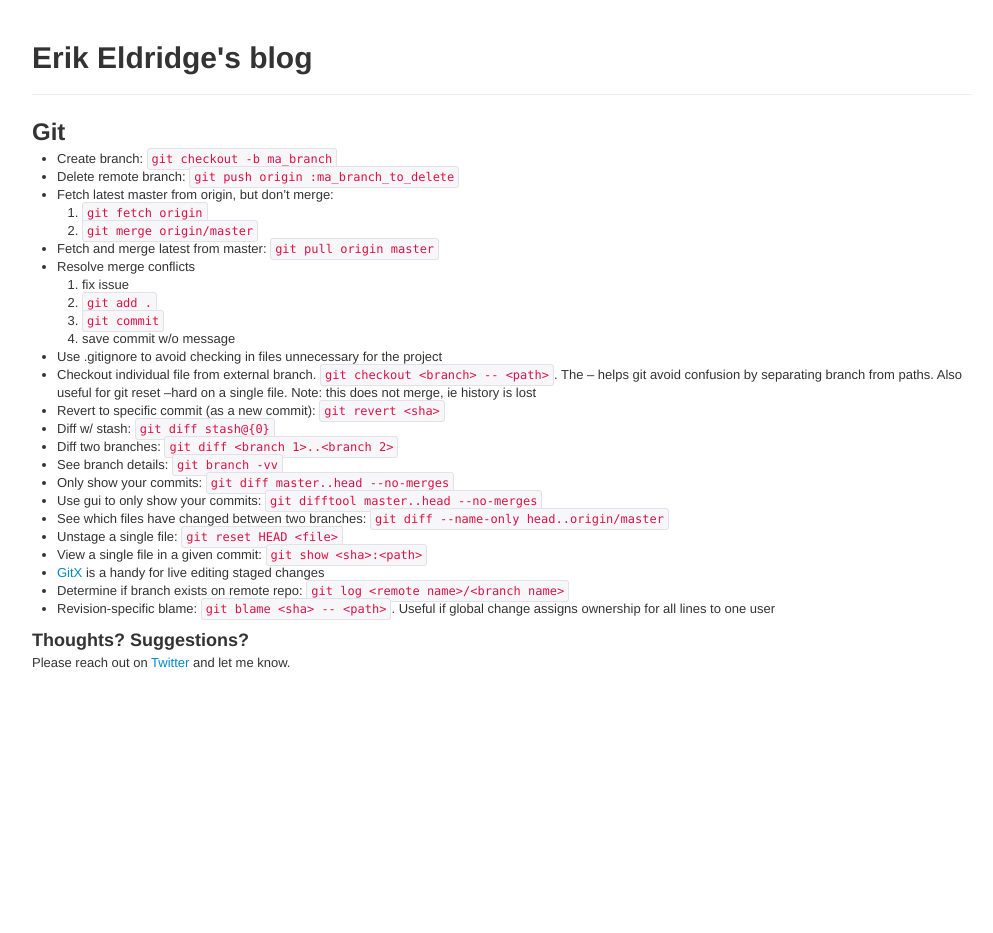
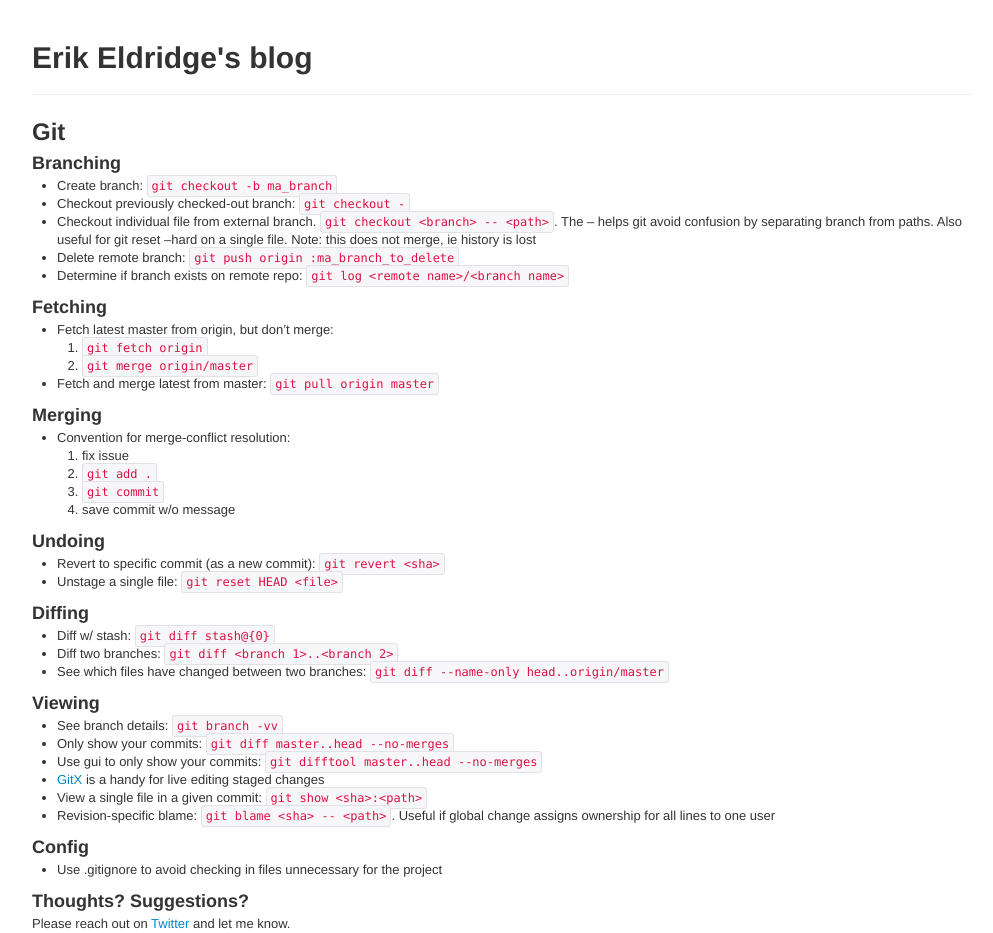
Before and after one commit to erikeldridge/erikeldridge.github.com, a Jekyll site: the page built from _posts/2012-3-13-git.md, in a window 1280 px wide. Shown: the whole page, without its empty margins (138-1131 px from the left). Built offline with Jekyll 4.4.1, drawn with Linux system fonts in a browser that asks for light colours; Markdown is read by kramdown in place of the engine named in the settings; comment, search, counter and statistics services are not loaded; before the commit the page ends 900 px from its top, so only the background shows below that.

Commit message:
Add git co -

```diff
--- a/_posts/2012-3-13-git.md
+++ b/_posts/2012-3-13-git.md
@@ -4,28 +4,49 @@ layout: post
 
 ## Git
 
+### Branching
+
 * Create branch: `git checkout -b ma_branch`
+* Checkout previously checked-out branch: `git checkout -`
+* Checkout individual file from external branch. `git checkout <branch> -- <path>`. The -- helps git avoid confusion by separating branch from paths. Also useful for git reset --hard on a single file. Note: this does not merge, ie history is lost
 * Delete remote branch: `git push origin :ma_branch_to_delete`
+* Determine if branch exists on remote repo: `git log <remote name>/<branch name>`
+
+### Fetching
+
 * Fetch latest master from origin, but don't merge:
   1. `git fetch origin`
   1. `git merge origin/master`
 * Fetch and merge latest from master: `git pull origin master`
-* Resolve merge conflicts
+
+### Merging
+
+* Convention for merge-conflict resolution:
   1. fix issue
   1. `git add .`
   1. `git commit`
   1. save commit w/o message
-* Use .gitignore to avoid checking in files unnecessary for the project
-* Checkout individual file from external branch. `git checkout <branch> -- <path>`. The -- helps git avoid confusion by separating branch from paths. Also useful for git reset --hard on a single file. Note: this does not merge, ie history is lost
+
+### Undoing
+
 * Revert to specific commit (as a new commit): `git revert <sha>`
+* Unstage a single file: `git reset HEAD <file>`
+
+### Diffing
+
 * Diff w/ stash: `git diff stash@{0}`
 * Diff two branches: `git diff <branch 1>..<branch 2>`
+* See which files have changed between two branches: `git diff --name-only head..origin/master`
+
+### Viewing
+
 * See branch details: `git branch -vv`
 * Only show your commits: `git diff master..head --no-merges`
 * Use gui to only show your commits: `git difftool master..head --no-merges`
-* See which files have changed between two branches: `git diff --name-only head..origin/master`
-* Unstage a single file: `git reset HEAD <file>`
+* [GitX]() is a handy for live editing staged changes
 * View a single file in a given commit: `git show <sha>:<path>`
-* [GitX]() is a handy for live editing staged changes
-* Determine if branch exists on remote repo: `git log <remote name>/<branch name>`
 * Revision-specific blame: `git blame <sha> -- <path>`. Useful if global change assigns ownership for all lines to one user
+
+### Config
+
+* Use .gitignore to avoid checking in files unnecessary for the project
```
